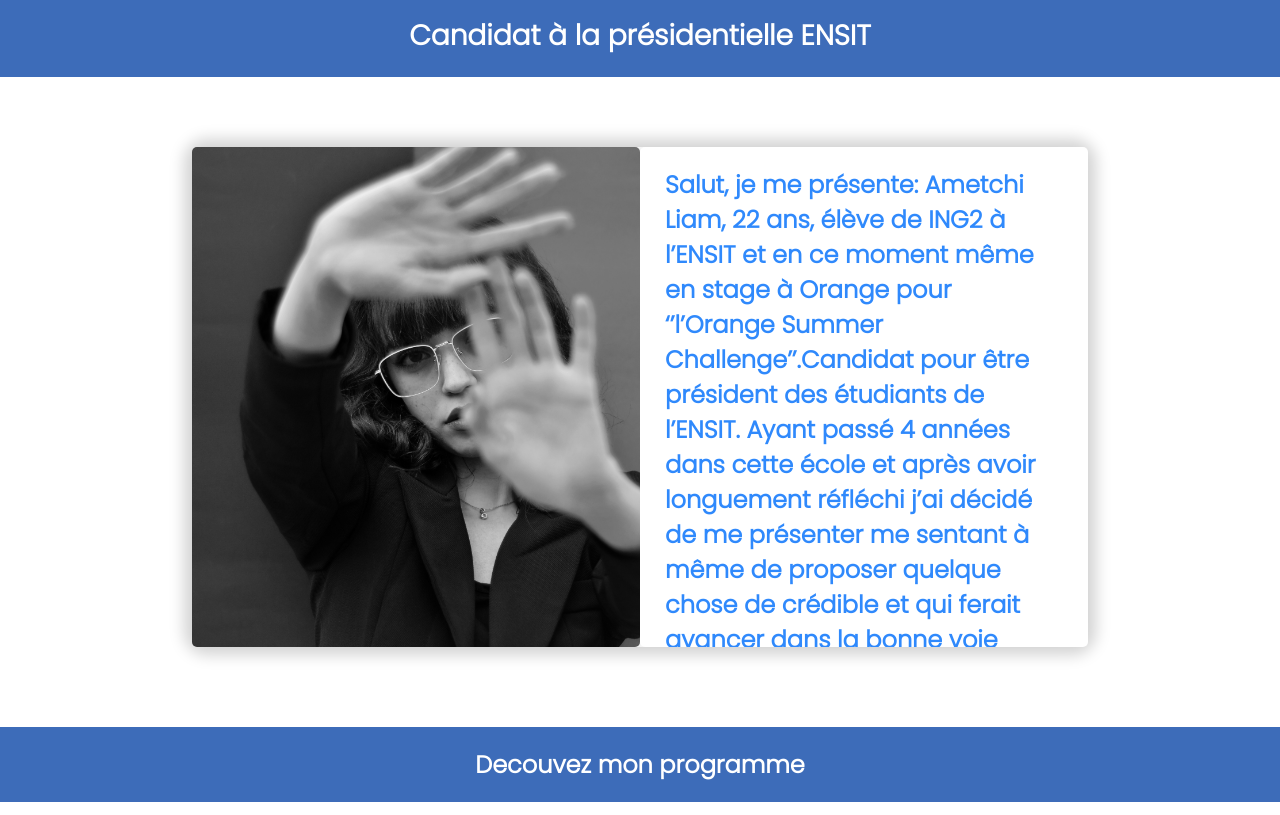
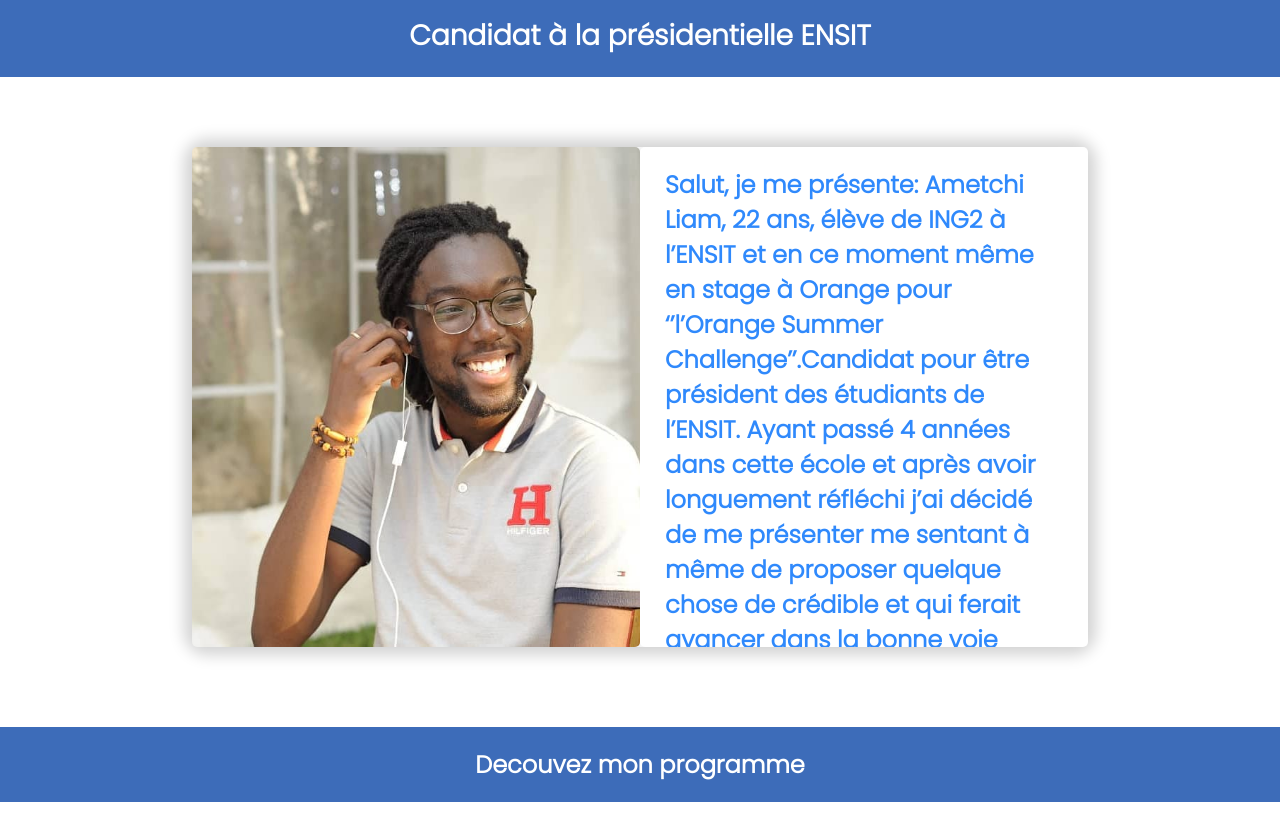
Before and after one commit to JoeyStarr/liam-ametchi, a plain HTML site: page index.html in a window 1280 px wide. Shown: the top 815 px of the page. Drawn offline with Linux system fonts and the light colour scheme.

Commit message:
photo finale

```diff
--- a/index.html
+++ b/index.html
@@ -17,7 +17,7 @@
 			<div class="container-boxbox">
 				<div class="boxbox">
 					<div class="images">
-						<img src="y.jpg">
+						<img src="z.jpg">
 					</div>
 					<div class="write">
 						<p class="one">Salut, je me présente: Ametchi Liam, 22 ans, élève de ING2 à l’ENSIT et en ce moment même en stage à Orange pour ‘’l’Orange Summer Challenge’’.Candidat pour être président des étudiants de l’ENSIT. Ayant passé 4 années dans cette école et après avoir longuement réfléchi j’ai décidé de me présenter me sentant à même de proposer quelque chose de crédible et qui ferait avancer dans la bonne voie l’ENSIT.</p>
```
Also changed, not shown: x.jpg (added), z.jpg (added).
